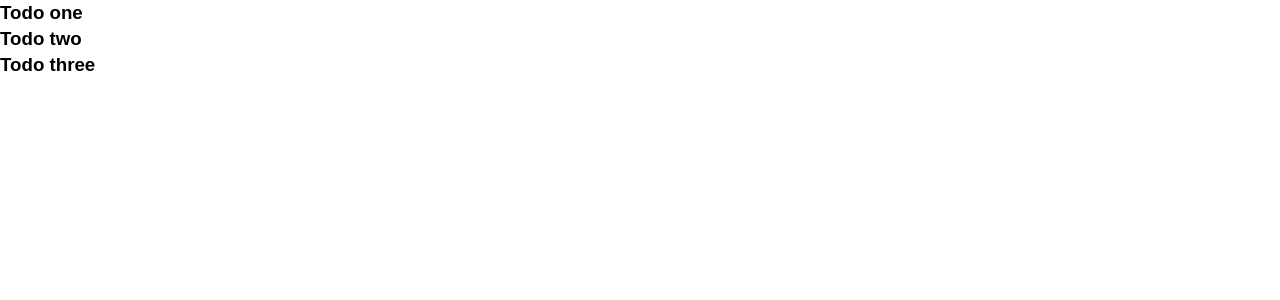
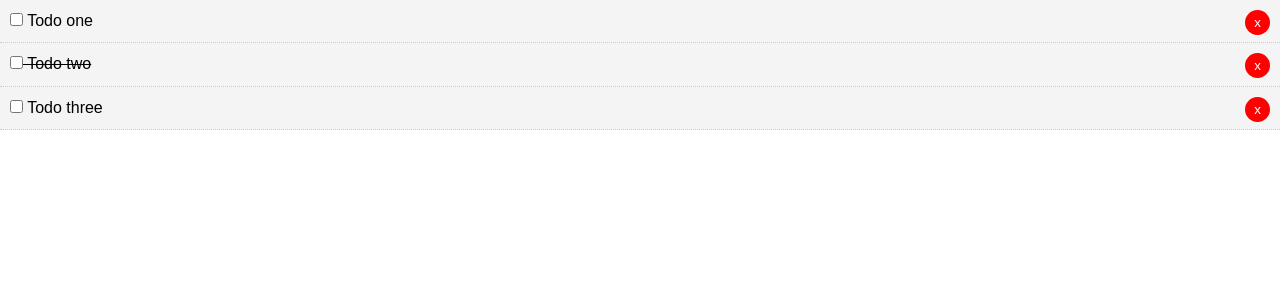
Before and after one commit to hope-miky/todoapp, a Vue app: page / in a window 1280 px wide. Shown: the top 300 px of the page. Built offline with nearby package versions, Linux system fonts and the light colour scheme.

Commit message:
added a list and button

```diff
--- /dev/null
+++ b/src/components/Todoitem.vue
@@ -0,0 +1,45 @@
+<template>
+    <div class="todo-item" v-bind:class="{'is-complete':todo.completed}">
+        <p>
+            <input type="checkbox" v-on:change="markComplete">
+            {{todo.tittle}}
+            <button class="del">x</button>
+        </p>
+    </div>
+</template>
+
+
+<script>
+    export default {
+        name: "Todoitem",
+        props: ["todo"],
+        methods: {
+          markComplete() {
+              this.todo.completed = !this.todo.completed
+          }
+        },
+    }
+</script>
+
+
+
+<style  scoped>
+
+    .todo-item {
+        background: #f4f4f4;
+        padding: 10px;
+        border-bottom: 1px #ccc dotted;
+    }
+    .is-complete {
+        text-decoration: line-through;
+    }
+    .del {
+        background: #ff0000;
+        color: #fff;
+        border: none;
+        padding: 5px 9px;
+        border-radius: 50%;
+        cursor: pointer;
+        float: right;
+    }
+</style>
--- a/src/components/Todos.vue
+++ b/src/components/Todos.vue
@@ -2,19 +2,24 @@
 <div>
 
     <div v-bind:key="todo.id" v-for="todo in todos">
-        <h3>{{todo.tittle}}</h3>
+       <Todoitem v-bind:todo="todo"/>
     </div>
 
 </div>
 </template>
 
 <script>
+import Todoitem from './Todoitem.vue';
+
 export default {
     name:"Todos",
+    components: {
+        Todoitem
+    },
     props: ["todos"]
 }
 </script>
 
-<style lang="stylus" scoped>
+<style scoped>
 
 </style>
```
